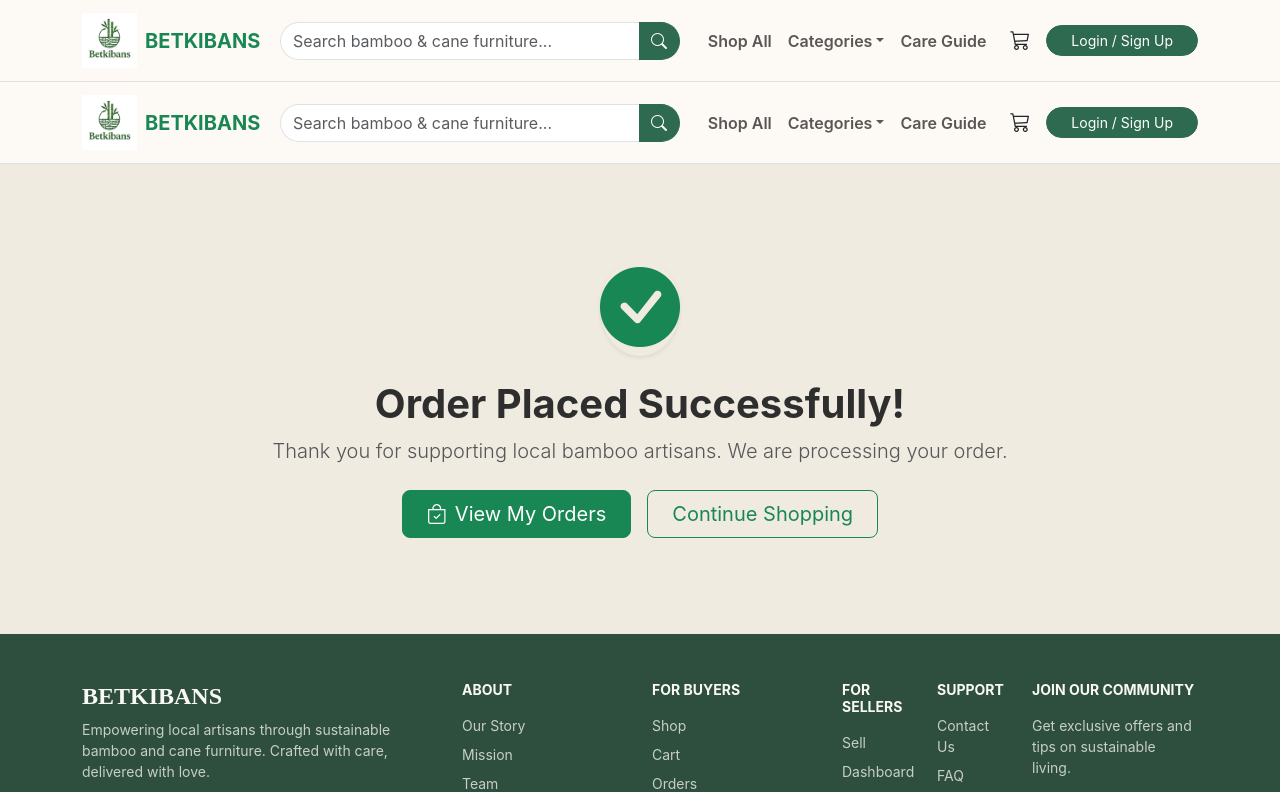
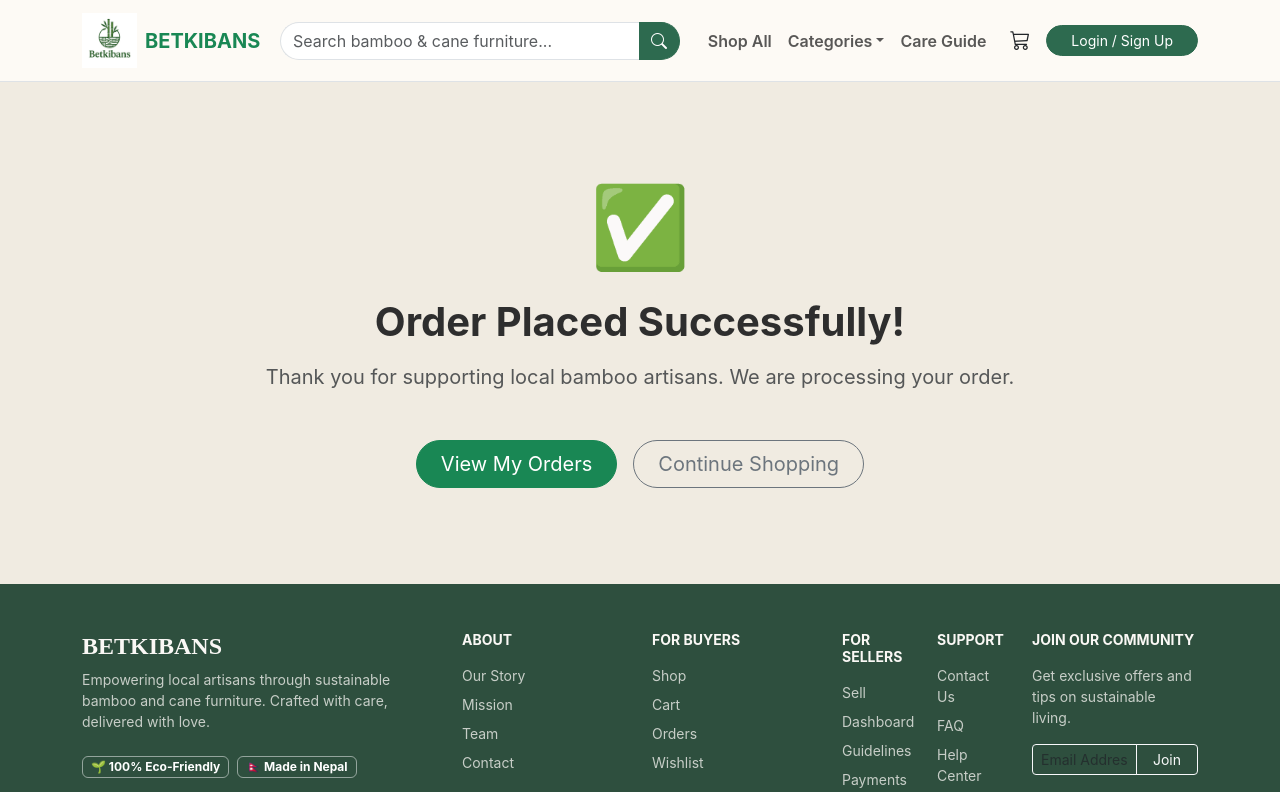
Before and after one commit to BhumikaKarki015/Betkibans, a React (Vite) app in the folder Betkibans.Client/: page /order-success in a window 1280 px wide. Shown: the top 792 px of the page. Built offline with nearby package versions, Linux system fonts and the light colour scheme.

Commit message:
Fix: Update cart and order success pages

```diff
--- a/Betkibans.Client/src/pages/Cart.tsx
+++ b/Betkibans.Client/src/pages/Cart.tsx
@@ -1,5 +1,4 @@
 import { useNavigate } from 'react-router-dom';
-import Layout from '../components/common/Layout';
 import { useCart } from '../contexts/CartContext';
 
 const Cart = () => {
@@ -8,7 +7,7 @@ const Cart = () => {
 
     if (cartItems.length === 0) {
         return (
-            <Layout>
+            <>
                 <div className="container py-5 text-center">
                     <i className="bi bi-cart-x display-1 text-muted"></i>
                     <h2 className="mt-4">Your cart is empty</h2>
@@ -17,12 +16,12 @@ const Cart = () => {
                         Start Shopping
                     </button>
                 </div>
-            </Layout>
+            </>
         );
     }
 
     return (
-        <Layout>
+        <>
             <div className="container py-5">
                 <h2 className="fw-bold mb-4">Shopping Cart</h2>
                 <div className="row g-4">
@@ -103,7 +102,7 @@ const Cart = () => {
                     </div>
                 </div>
             </div>
-        </Layout>
+        </>
     );
 };
 
--- a/Betkibans.Client/src/pages/OrderSuccess.tsx
+++ b/Betkibans.Client/src/pages/OrderSuccess.tsx
@@ -1,25 +1,34 @@
-import { Link } from 'react-router-dom';
-import Layout from '../components/common/Layout';
+import { useNavigate } from 'react-router-dom';
 
-const OrderSuccess = () => (
-    <Layout>
+const OrderSuccess = () => {
+    const navigate = useNavigate();
+
+    return (
         <div className="container py-5 text-center">
             <div className="py-5">
-                <i className="bi bi-check-circle-fill display-1 text-success shadow-sm rounded-circle"></i>
-                <h1 className="mt-4 fw-bold">Order Placed Successfully!</h1>
-                <p className="lead text-muted">Thank you for supporting local bamboo artisans. We are processing your order.</p>
+                <div className="display-1 text-success mb-4">✅</div>
+                <h1 className="fw-bold mb-3">Order Placed Successfully!</h1>
+                <p className="text-muted mb-5 fs-5">
+                    Thank you for supporting local bamboo artisans. We are processing your order.
+                </p>
 
-                <div className="mt-4 d-flex justify-content-center gap-3">
-                    <Link to="/my-orders" className="btn btn-success btn-lg px-4">
-                        <i className="bi bi-bag-check me-2"></i>View My Orders
-                    </Link>
-                    <Link to="/products" className="btn btn-outline-success btn-lg px-4">
+                <div className="d-flex justify-content-center gap-3">
+                    <button
+                        className="btn btn-success btn-lg px-4 rounded-pill"
+                        onClick={() => navigate('/orders')}
+                    >
+                        View My Orders
+                    </button>
+                    <button
+                        className="btn btn-outline-secondary btn-lg px-4 rounded-pill"
+                        onClick={() => navigate('/')}
+                    >
                         Continue Shopping
-                    </Link>
+                    </button>
                 </div>
             </div>
         </div>
-    </Layout>
-);
+    );
+};
 
 export default OrderSuccess;
```
